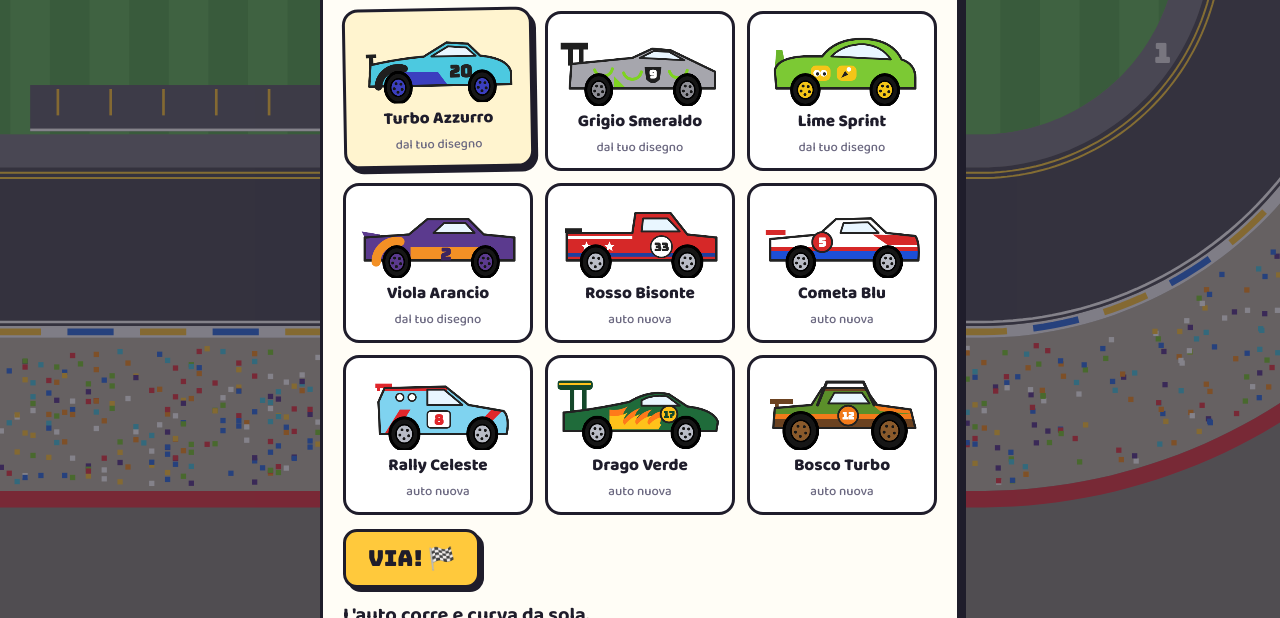
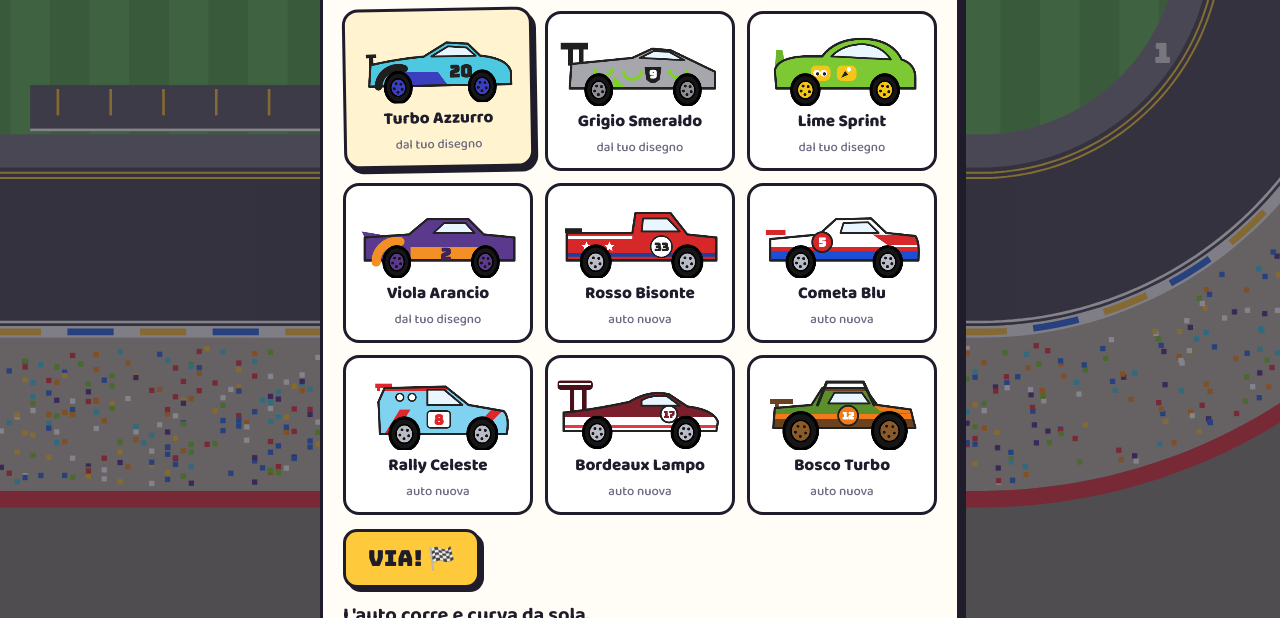
Before and after one commit to barbafiamme/barbafiamme.github.io, a plain HTML site: page giochi/gran-premio.html in a window 1280 px wide. Shown: the part 182-800 px from the top of the page. Drawn offline with Linux system fonts and the light colour scheme; animation ran at ten frames a second.

Commit message:
Gran Premio: la macchina verde con le fiamme diventa Bordeaux Lampo (bordeaux, rossa e bianca) (#29)

```diff
--- a/giochi/gran-premio.html
+++ b/giochi/gran-premio.html
@@ -131,7 +131,7 @@ const ROSTER=[
   {id:'rosso',name:'Rosso Bisonte',drawn:false,num:'33',body:'#d62828',accent:'#ffffff',wheel:'#2a2a2a',spoiler:'#1f1f1f',shape:'truck'},
   {id:'cometa',name:'Cometa Blu',drawn:false,num:'5',body:'#ffffff',accent:'#1d4fd6',wheel:'#2a2a2a',spoiler:'#d62828',shape:'stock'},
   {id:'rally',name:'Rally Celeste',drawn:false,num:'8',body:'#7fd3f0',accent:'#e0262b',wheel:'#2a2a2a',spoiler:'#e0262b',shape:'rally'},
-  {id:'drago',name:'Drago Verde',drawn:false,num:'17',body:'#1f6b3a',accent:'#ffc21a',wheel:'#2a2a2a',spoiler:'#14482a',shape:'gt'},
+  {id:'bordo',name:'Bordeaux Lampo',drawn:false,num:'17',body:'#7a1f2b',accent:'#ffffff',wheel:'#2a2a2a',spoiler:'#4a1019',shape:'gt'},
   {id:'bosco',name:'Bosco Turbo',drawn:false,num:'12',body:'#5b8f2a',accent:'#f27a1a',wheel:'#8a5a2b',spoiler:'#6b4220',shape:'buggy'}
 ];
 const LAPS=3, TW=120, APRON=50, MAXV=560, ACC=360, BRAKE=720, CS=1.25;
@@ -196,7 +196,7 @@ function drawSide(c,d,w){const S=SHAPES[d.shape],s=w/220,A=d.accent;c.save();c.s
   else if(d.id==='azzurro'){c.fillRect(20,40,6,12);c.fillRect(16,38,14,5)}
   else if(d.id==='viola'){c.beginPath();c.moveTo(14,50);c.lineTo(10,42);c.lineTo(34,46);c.lineTo(34,50);c.fill()}
   else if(d.id==='rosso'){c.fillRect(12,38,22,6)}
-  else if(d.id==='drago'){c.fillRect(18,22,6,32);c.fillRect(34,24,6,28);c.fillStyle='#14482a';rr(c,2,12,46,12,4);c.fill();c.fillStyle=d.accent;c.fillRect(4,15,42,3);c.fillStyle=d.spoiler}
+  else if(d.id==='bordo'){c.fillRect(18,22,6,32);c.fillRect(34,24,6,28);c.fillStyle='#4a1019';rr(c,2,12,46,12,4);c.fill();c.fillStyle=d.accent;c.fillRect(4,15,42,3);c.fillStyle=d.spoiler}
   else if(d.id==='bosco'){c.fillRect(16,36,30,7);c.fillRect(22,42,5,10)}
   else if(d.id==='rally'){c.fillRect(28,16,22,6);c.fillRect(30,20,4,6)}
   else if(d.id==='cometa'){c.fillRect(10,40,26,7)}
@@ -208,9 +208,7 @@ function drawSide(c,d,w){const S=SHAPES[d.shape],s=w/220,A=d.accent;c.save();c.s
   if(d.id==='viola'){c.fillRect(74,62,90,22)}
   if(d.id==='rosso'){c.fillRect(14,48,86,4);c.fillStyle='#1d3fa0';c.fillRect(14,70,196,5);c.fillStyle=A;star(c,40,62,7);star(c,70,62,7)}
   if(d.id==='neve'){c.fillRect(38,62,180,5)}
-  if(d.id==='drago'){const fl=(col,o)=>{c.fillStyle=col;c.beginPath();c.moveTo(70,76);c.lineTo(70,50+o);
-      for(let k=0;k<4;k++){const x=78+k*16;c.quadraticCurveTo(x+4,52+o,x+16,46+o+k*2);c.quadraticCurveTo(x+6,58+o,x+12,62+o)}c.lineTo(134,76);c.closePath();c.fill()};
-    fl('#ff7a1a',0);fl(A,8)}
+  if(d.id==='bordo'){c.fillStyle=A;c.fillRect(0,60,240,10);c.fillStyle='#e63946';c.fillRect(0,70,240,4);c.fillStyle=A;c.fillRect(0,74,240,3)}
   if(d.id==='bosco'){c.fillStyle=d.spoiler;c.fillRect(0,62,240,20);c.fillRect(80,18,64,8);c.fillStyle=A;c.fillRect(0,56,240,6);
     c.beginPath();c.moveTo(150,44);c.lineTo(206,50);c.lineTo(206,56);c.lineTo(160,52);c.closePath();c.fill()}
   if(d.id==='rally'){c.fillRect(30,14,92,12);c.beginPath();c.moveTo(40,82);c.lineTo(60,50);c.lineTo(74,50);c.lineTo(54,82);c.fill();
@@ -235,7 +233,7 @@ function drawSide(c,d,w){const S=SHAPES[d.shape],s=w/220,A=d.accent;c.save();c.s
   if(d.id==='viola'){c.fillStyle='#3d2560';c.fillText('2',120,80)}
   if(d.id==='rosso'){c.fillStyle='#222';c.font='bold 15px '+DF();c.fillText('33',138,68)}
   if(d.id==='neve'){c.fillStyle='#222';c.font='bold 16px '+DF();c.fillText('11',84,70)}
-  if(d.id==='drago'){c.fillStyle=A;c.beginPath();c.arc(148,56,11,0,7);c.fill();c.lineWidth=2.5;c.strokeStyle='#222';c.stroke();c.fillStyle='#14482a';c.font='bold 12px '+DF();c.fillText('17',148,61)}
+  if(d.id==='bordo'){c.fillStyle=A;c.beginPath();c.arc(148,56,11,0,7);c.fill();c.lineWidth=2.5;c.strokeStyle='#222';c.stroke();c.fillStyle='#7a1f2b';c.font='bold 12px '+DF();c.fillText('17',148,61)}
   if(d.id==='bosco'){c.strokeStyle='#222';c.lineWidth=4;c.beginPath();c.moveTo(78,44);c.lineTo(90,14);c.lineTo(138,14);c.lineTo(152,44);c.stroke();
     c.fillStyle=A;c.beginPath();c.arc(118,58,13,0,7);c.fill();c.lineWidth=2.5;c.stroke();c.fillStyle='#fff';c.font='bold 13px '+DF();c.fillText('12',118,63)}
   if(d.id==='rally'){c.fillStyle='#fff';rr(c,96,52,30,22,4);c.fill();c.lineWidth=2;c.strokeStyle='#222';c.stroke();c.fillStyle='#e0262b';c.font='bold 18px '+DF();c.fillText('8',111,70);
@@ -277,8 +275,7 @@ function drawTop(c,car){const d=car.d,A=d.accent,sh=d.shape;c.save();c.translate
     c.fillStyle='#1d3fa0';c.fillRect(16,-12,11,24);c.fillStyle='#fff';star(c,21,0,4)}
   if(d.id==='neve'){c.fillStyle=A;c.fillRect(-24,-1.2,48,2.4)}
   if(d.id==='bosco'){c.fillStyle=d.spoiler;c.fillRect(-24,-11,14,22);c.fillStyle=A;c.fillRect(-24,-2,48,4)}
-  if(d.id==='drago'){c.fillStyle='#ff7a1a';c.beginPath();c.moveTo(-12,-12);c.lineTo(6,-12);c.lineTo(-2,-8);c.lineTo(4,-9);c.lineTo(-10,-7);c.closePath();c.fill();
-    c.beginPath();c.moveTo(-12,12);c.lineTo(6,12);c.lineTo(-2,8);c.lineTo(4,9);c.lineTo(-10,7);c.closePath();c.fill();c.fillStyle=A;c.fillRect(-12,-12,12,2.5);c.fillRect(-12,9.5,12,2.5)}
+  if(d.id==='bordo'){c.fillStyle=A;c.fillRect(-27,-5,54,10);c.fillStyle='#e63946';c.fillRect(-27,-1.5,54,3);c.fillStyle=A;c.fillRect(-27,-12,54,2);c.fillRect(-27,10,54,2)}
   if(d.id==='rally'){c.fillStyle=A;c.fillRect(-20,-3,42,6);c.fillRect(-20,-12,42,2.5);c.fillRect(-20,9.5,42,2.5)}
   if(d.id==='cometa'){c.fillStyle=A;c.fillRect(-26,-12,52,5);c.fillRect(-26,7,52,5);c.fillRect(14,-12,12,24);c.fillStyle='#d62828';c.fillRect(-26,-7,52,2);c.fillRect(-26,5,52,2)}
   c.restore();
@@ -297,7 +294,7 @@ function drawTop(c,car){const d=car.d,A=d.accent,sh=d.shape;c.save();c.translate
   else if(d.id==='cometa')c.fillRect(-29,-12,4,24);
   else if(d.id==='rally')c.fillRect(-20,-11,3,22);
   else if(d.id==='bosco'){c.fillRect(-28,-13,4,26);c.strokeStyle='#222';c.lineWidth=1.6;c.strokeRect(-6,-9,16,18)}
-  else if(d.id==='drago'){c.fillRect(-36,-16,8,32);c.fillStyle=d.accent;c.fillRect(-34,-16,2,32);c.strokeStyle='#222';c.lineWidth=1.2;c.strokeRect(-36,-16,8,32)}
+  else if(d.id==='bordo'){c.fillRect(-36,-16,8,32);c.fillStyle=d.accent;c.fillRect(-34,-16,2,32);c.strokeStyle='#222';c.lineWidth=1.2;c.strokeRect(-36,-16,8,32)}
   else c.fillRect(-28,-12,4,24);
   // emblems and numbers
   c.textAlign='center';c.textBaseline='middle';
@@ -311,7 +308,7 @@ function drawTop(c,car){const d=car.d,A=d.accent,sh=d.shape;c.save();c.translate
   if(d.id==='rosso'){c.fillStyle='#fff';c.beginPath();c.arc(5,0,6.5,0,7);c.fill();c.stroke();c.fillStyle='#222';c.font='bold 7px sans-serif';c.fillText('33',5,0.5)}
   if(d.id==='neve'){c.fillStyle='#222';c.font='bold 7px sans-serif';c.fillText('11',-14,0.5)}
   if(d.id==='bosco'){c.fillStyle=A;c.beginPath();c.arc(-16,0,5.5,0,7);c.fill();c.lineWidth=1.2;c.strokeStyle='#222';c.stroke();c.fillStyle='#fff';c.font='bold 6px sans-serif';c.fillText('12',-16,0.5)}
-  if(d.id==='drago'){c.fillStyle=A;c.beginPath();c.arc(18,0,6,0,7);c.fill();c.lineWidth=1.2;c.strokeStyle='#222';c.stroke();c.fillStyle='#14482a';c.font='bold 6px sans-serif';c.fillText('17',18,0.5)}
+  if(d.id==='bordo'){c.fillStyle=A;c.beginPath();c.arc(18,0,6,0,7);c.fill();c.lineWidth=1.2;c.strokeStyle='#222';c.stroke();c.fillStyle='#7a1f2b';c.font='bold 6px sans-serif';c.fillText('17',18,0.5)}
   if(d.id==='rally'){c.fillStyle='#fff';rr(c,-14,-5,10,10,2);c.lineWidth=1.2;c.strokeStyle='#222';c.fill();c.stroke();c.fill();c.fillStyle=A;c.font='bold 9px sans-serif';c.fillText('8',-9,0.5);
     c.fillStyle='#fff';c.beginPath();c.arc(19,-7,2.2,0,7);c.arc(19,7,2.2,0,7);c.fill()}
   if(d.id==='cometa'){c.fillStyle='#d62828';c.beginPath();c.arc(-8,0,6,0,7);c.fill();c.stroke();c.fillStyle='#fff';c.font='bold 9px sans-serif';c.fillText('5',-8,0.5)}
```
